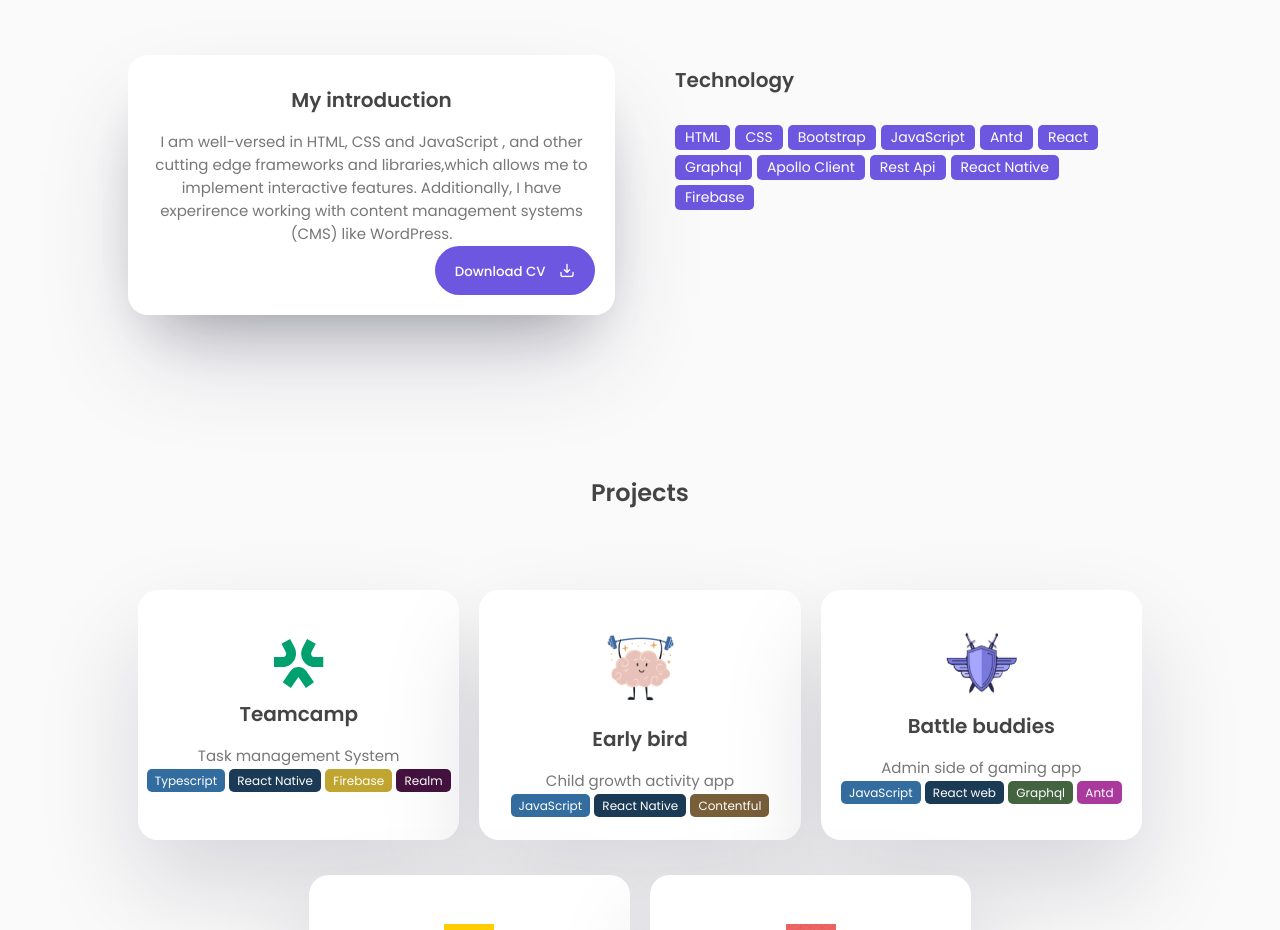
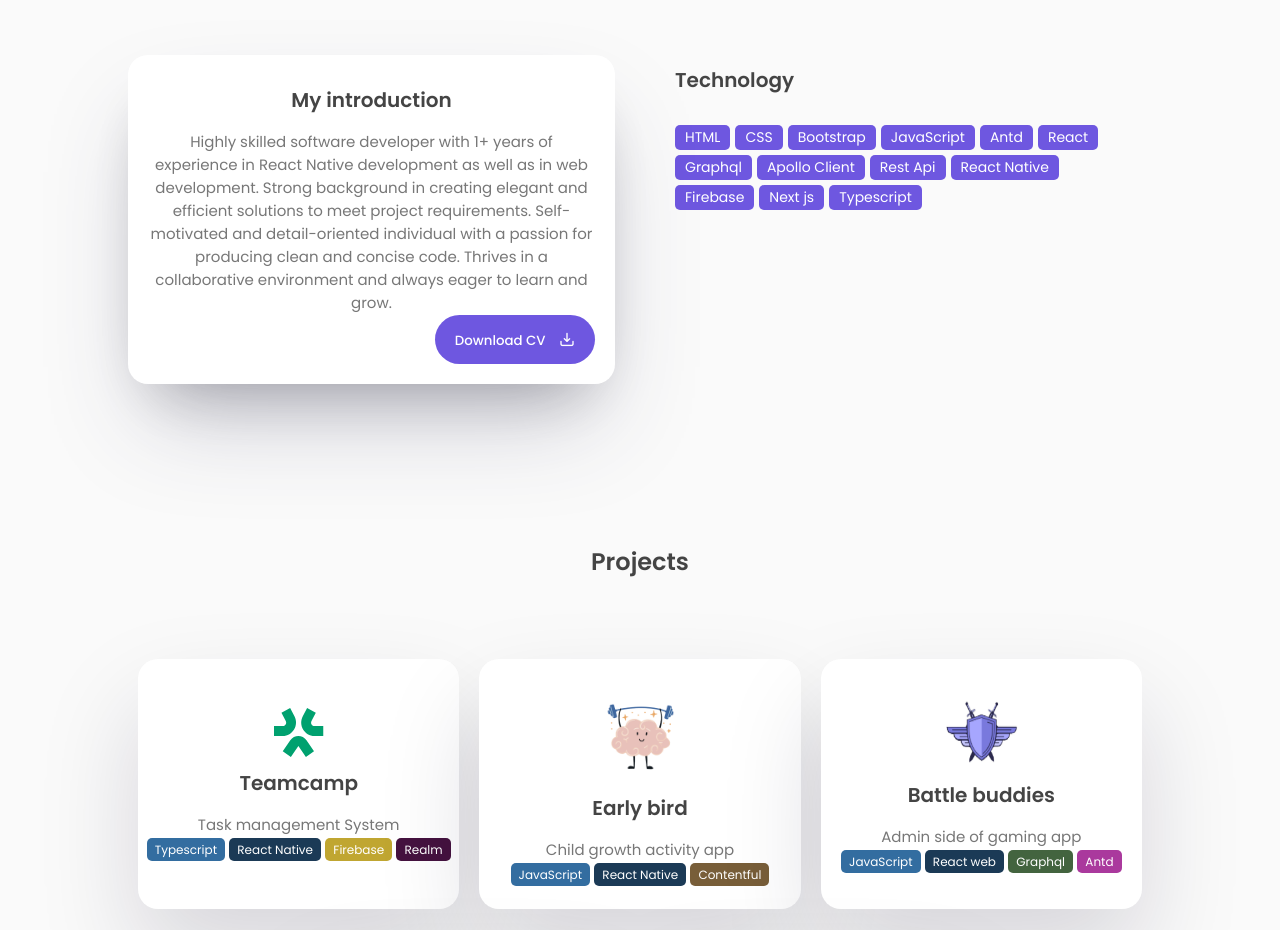
Before and after one commit to vsahil2002/Portfolio, a plain HTML site: page Index.html in a window 1280 px wide. Shown: the part 940-1870 px from the top of the page. Drawn offline with nearby package versions, Linux system fonts and the light colour scheme.

Commit message:
fix description

```diff
--- a/Index.html
+++ b/Index.html
@@ -101,10 +101,11 @@
                     <div class="col">
                         <div class="about-info">
                             <h3>My introduction</h3>
-                            <p>I am well-versed in HTML, CSS and JavaScript , and other cutting edge
-                                frameworks and libraries,which allows me to implement interactive features.
-                                Additionally, I have experirence working with content management systems (CMS) like
-                                WordPress.
+                            <p>Highly skilled software developer with 1+ years of experience in React Native development as
+                                well as in web development. Strong background in creating elegant and efficient solutions to
+                                meet project requirements. Self-motivated and detail-oriented individual with a passion for
+                                producing clean and concise code. Thrives in a collaborative environment and always eager to
+                                learn and grow.
                             </p>
                             <div class="about-btn">
                                 <button class="btn" onclick="downloadPDF()">Download CV <i class="uil uil-import"></i></button>
@@ -128,6 +129,8 @@
                                 <span>Rest Api</span>
                                 <span>React Native</span>
                                 <span>Firebase</span>
+                                <span>Next js</span>
+                                <span>Typescript</span>
                             </div>
                         </div>
                     </div>
```
